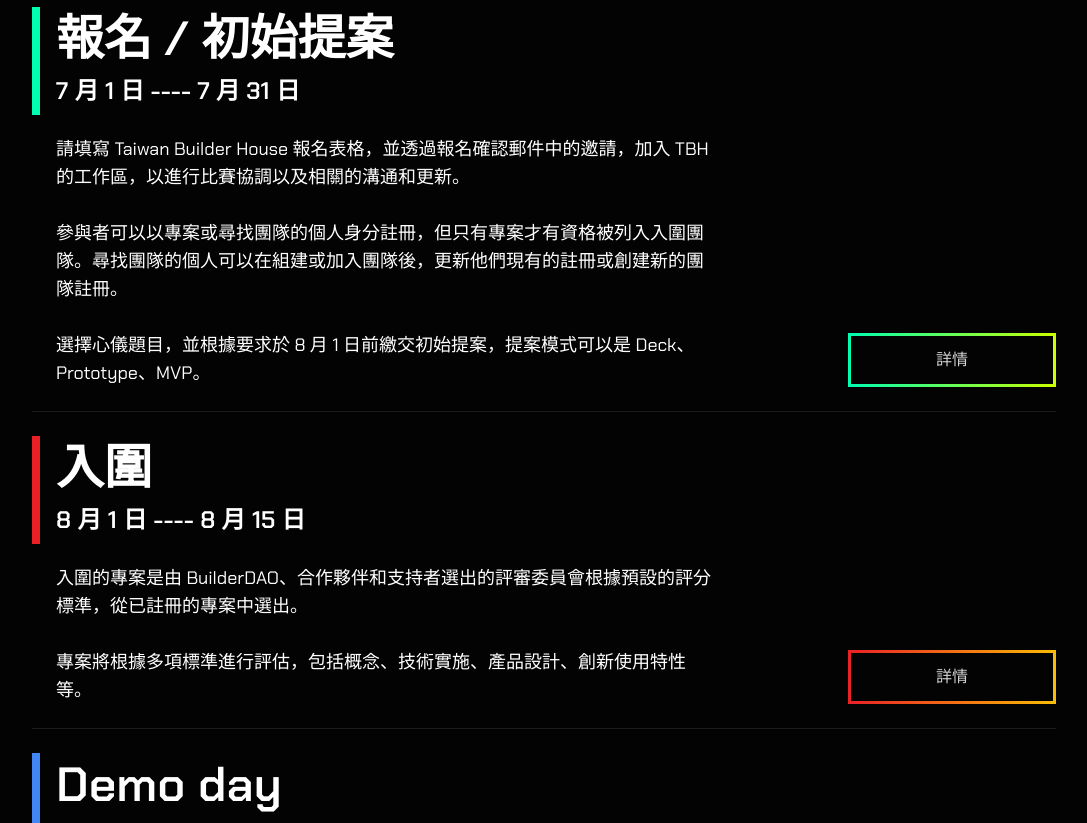
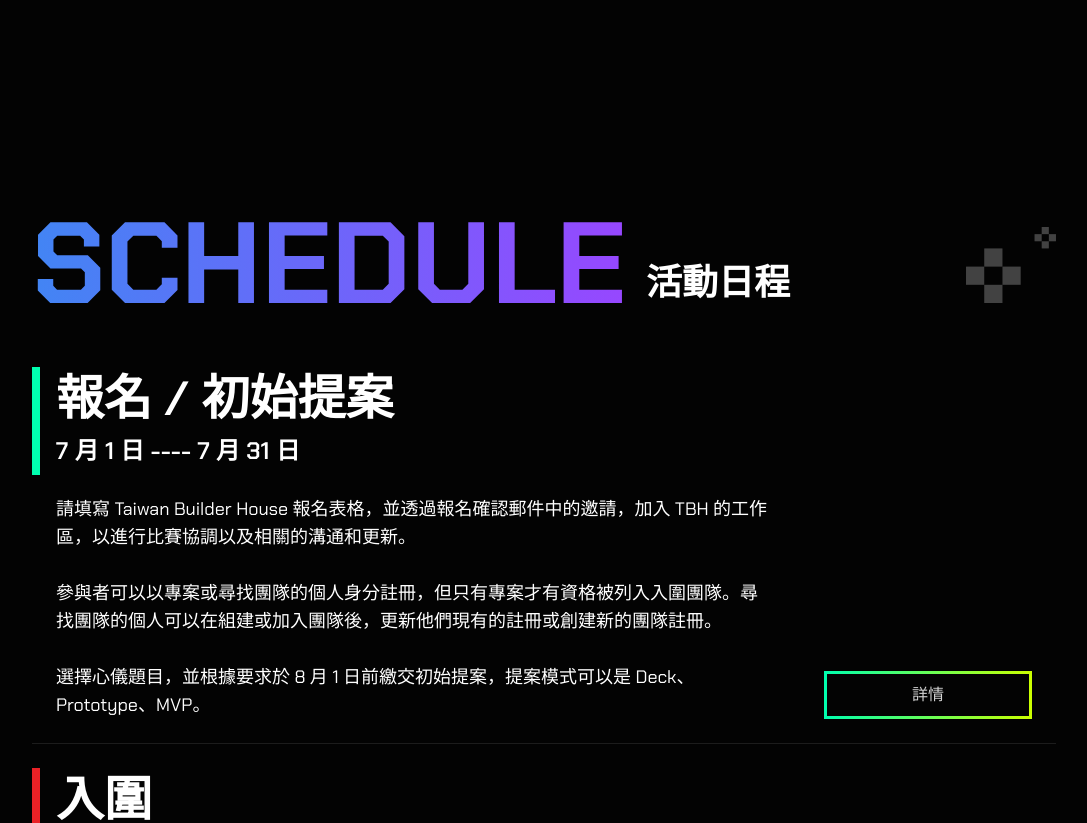
Before and after one commit to sa556693828/BuilderHouse, a Next.js app: page / in a window 1280 px wide. Shown: the part 1941-2764 px from the top of the page, without its empty margins (96-1183 px from the left). Built offline with nearby package versions, Linux system fonts and the light colour scheme.

Commit message:
Partners RWD

```diff
--- a/src/components/FAQ/FAQ.tsx
+++ b/src/components/FAQ/FAQ.tsx
@@ -18,9 +18,9 @@ export default function FAQ() {
           </div>
           <div className="flex w-3/5 flex-col gap-16 px-10">
             <div className="max-w-xl">Continue...</div>
-            <button className="w-52 border-[3px] bg-transparent p-3 text-base font-medium transition-all">
+            {/* <button className="w-52 border-[3px] bg-transparent p-3 text-base font-medium transition-all">
               詳情
-            </button>
+            </button> */}
           </div>
         </div>
         <Footer />
--- a/src/components/Judges/Judges.tsx
+++ b/src/components/Judges/Judges.tsx
@@ -32,7 +32,7 @@ export default function Judges() {
       id="Judges"
       style={{ pic: style.src, w: "80" }}
     >
-      <div className="grid w-full grid-cols-1 gap-5 lg:grid-cols-4 ">
+      <div className="grid w-full grid-cols-1 gap-5 px-10 lg:grid-cols-4 lg:px-0">
         {JudgesArray.map((item, idx) => (
           <ProfileCard
             avatar={item.avatar}
--- a/src/components/Partners/Partners.tsx
+++ b/src/components/Partners/Partners.tsx
@@ -1,5 +1,4 @@
 import React from "react";
-import PartnersCard from "./Card";
 import lead from "@/assets/Partners/lead.svg";
 import kryptocamp from "@/assets/Partners/kryptocamp.svg";
 import amber from "@/assets/Partners/amber.svg";
@@ -8,10 +7,10 @@ import wormhole from "@/assets/Partners/wormhole.svg";
 import flow from "@/assets/Partners/flow.svg";
 import circle from "@/assets/Partners/circle.svg";
 import google from "@/assets/Partners/google.svg";
-import title from "@/assets/Partners/Partners.svg";
-import style from "@/assets/Partners/PartnersStyle.svg";
-import content from "@/assets/Partners/PartnersContent.svg";
-import BG from "@/assets/Partners/PartnersBg.svg";
+import title from "@/assets/Partners/partners.svg";
+import style from "@/assets/Partners/partnersStyle.svg";
+import content from "@/assets/Partners/partnersContent.svg";
+import BG from "@/assets/Partners/partnersBg.svg";
 import Mask from "@/assets/Mask.svg";
 import { Box } from "@chakra-ui/react";
 
@@ -29,46 +28,51 @@ export default function Partners() {
   ];
 
   return (
-    // <Section title="PARTNERS" subTitle="贊助夥伴" >
-    //   <div className="hidden w-4/5 flex-col items-center gap-5 lg:flex">
-    //     <PartnersCard avatar={lead.src} name="主辦單位" />
-    //     <div className="flex gap-5">
-    //       <PartnersCard avatar={kryptocamp.src} name="執行單位" />
-    //       <PartnersCard avatar={amber.src} name="執行單位" />
-    //     </div>
-    //     <div className="grid grid-cols-4 gap-5">
-    //       {partnersArray.map((item, idx) => (
-    //         <PartnersCard avatar={item} key={idx} name="合作夥伴" />
-    //       ))}
-    //     </div>
-    //     <div className="flex gap-5">
-    //       <PartnersCard avatar={google.src} name="合作夥伴" />
-    //     </div>
-    //   </div>
-    //   {/* Mobile */}
-    //   <div className="flex w-4/5 flex-col items-center gap-5 lg:hidden">
-    //     {AllArray.map((item, idx) => (
-    //       <PartnersCard avatar={item.avatar} key={idx} name={item.name} />
-    //     ))}
-    //   </div>
-    // </Section>
     <>
       <Box
-        className="flex h-full flex-col items-center py-10"
+        className="flex flex-col items-center xl:h-[36rem] 2xl:h-[48rem]"
         id="Partners"
         bgImg={BG.src}
-        bgSize="cover"
+        bgSize="contain"
         bgRepeat="no-repeat"
         bgPosition="center"
       >
-        {/* <div className="flex gap-14 pt-64">
-          <img src={style.src} alt="" width="70" height="100" />
-          <img src={title.src} alt="" width="580" height="100" />
-          <img src={style.src} alt="" width="70" height="100" />
+        <div className="flex w-full flex-col items-center  px-14 pt-64">
+          <div className="flex w-full justify-center gap-14">
+            <img
+              src={style.src}
+              alt=""
+              width="70"
+              height="100"
+              className="hidden lg:block"
+            />
+            <img src={title.src} alt="" width="580" height="100" />
+            <img
+              src={style.src}
+              alt=""
+              width="70"
+              height="100"
+              className="hidden lg:block"
+            />
+          </div>
+          <div className="my-8 flex w-full justify-between text-4xl font-extrabold leading-[64px] md:w-[580px] lg:justify-center">
+            <img
+              src={style.src}
+              alt=""
+              width="50"
+              height="100"
+              className="block lg:hidden"
+            />
+            贊助夥伴
+            <img
+              src={style.src}
+              alt=""
+              width="50"
+              height="100"
+              className="block lg:hidden"
+            />
+          </div>
         </div>
-        <div className="my-8 text-4xl font-extrabold leading-[64px]">
-          贊助夥伴
-        </div> */}
       </Box>
       <div className="flex h-96 items-center justify-center">
         Coming Soon...
--- a/src/components/Prizes/Card.tsx
+++ b/src/components/Prizes/Card.tsx
@@ -9,7 +9,9 @@ export default function PrizesCard(props: {
 }) {
   return (
     <div className="h-full bg-gradient-to-r from-redF to-redT p-[2px] transition-all">
-      <div className={`flex h-full w-full items-center gap-2 bg-bg p-4`}>
+      <div
+        className={`flex h-full w-full items-center gap-6 bg-bg p-4 md:gap-2`}
+      >
         <Image
           src={props.pic?.pic}
           width={props.pic?.w}
--- a/src/components/Schedule/Card.tsx
+++ b/src/components/Schedule/Card.tsx
@@ -12,20 +12,28 @@ export default function TaskCard(props: {
 }) {
   return (
     <div className="mb-6">
-      <div className="flex flex-col items-end lg:flex-row">
-        <div className="flex w-full flex-col lg:w-2/3">
+      <div className="flex flex-col items-end gap-5 lg:flex-row lg:gap-0">
+        <div className="flex w-full flex-col">
           <div
             className={`flex flex-col gap-3 border-l-8 border-${props.color} mb-5 py-2 pl-4`}
           >
             <div className="text-5xl">{props.name}</div>
             <div className="text-2xl">{props.date}</div>
           </div>
-          <div className="text-lg font-normal pl-6 whitespace-pre-wrap">
+          <div className="whitespace-pre-wrap px-6 text-lg font-normal lg:pl-6">
             {props.content}
           </div>
         </div>
-        <div className="flex w-full justify-end lg:w-1/3">
-          <LinearButton color={props.color}>詳情</LinearButton>
+        <div className="flex w-full justify-center px-6 lg:w-1/3 lg:justify-end lg:pl-0">
+          <div
+            className={`h-12 w-full bg-gradient-to-r lg:w-52 from-${props?.color}F to-${props?.color}T p-[3px] transition-all`}
+          >
+            <button
+              className={`flex h-full w-full items-center justify-center bg-bg text-base font-medium text-text`}
+            >
+              詳情
+            </button>
+          </div>
         </div>
       </div>
       <Divider py="3" />
--- a/src/components/Schedule/Schedule.tsx
+++ b/src/components/Schedule/Schedule.tsx
@@ -12,7 +12,7 @@ export default function Schedule() {
       id="Schedule"
       style={{ pic: style.src, w: "90" }}
     >
-      <div className="">
+      <div className="w-full">
         <TaskCard
           name="報名 / 初始提案"
           date="7 月 1 日 ---- 7 月 31 日"
--- a/src/components/Section/Section.tsx
+++ b/src/components/Section/Section.tsx
@@ -9,7 +9,7 @@ export default function Section(props: {
 }) {
   return (
     <div
-      className="flex h-full w-full flex-col items-center gap-16 px-5 py-10 transition-all duration-300 lg:px-32"
+      className="flex h-full w-full flex-col items-center gap-16 px-5 py-28 transition-all duration-300 lg:px-32"
       id={props.id}
     >
       <div className="flex w-full flex-row justify-start lg:items-end lg:justify-between">
--- a/tailwind.config.js
+++ b/tailwind.config.js
@@ -22,7 +22,7 @@ module.exports = {
         blueT: "#9747FF",
       },
       backgroundImage: {
-        greenLi: "linear-gradient(to right, #00FFB0, #CCFF00) ",
+        greenLi: "linear-gradient(to right, #00FFB0, #CCFF00)",
       },
       boxShadow: {
         blueLi: "0px 0px 10px rgba(33, 122, 255, 0.25)",
```
